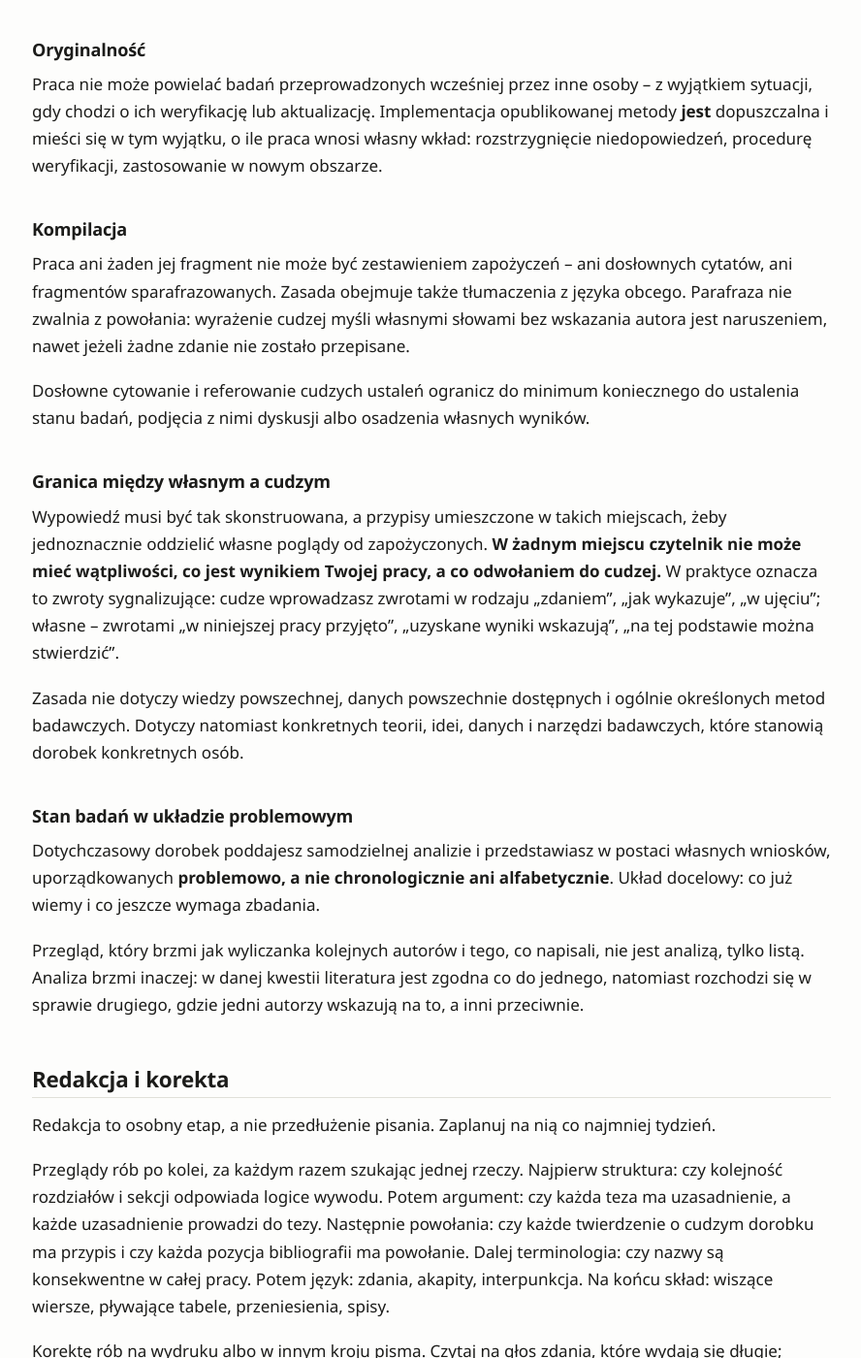
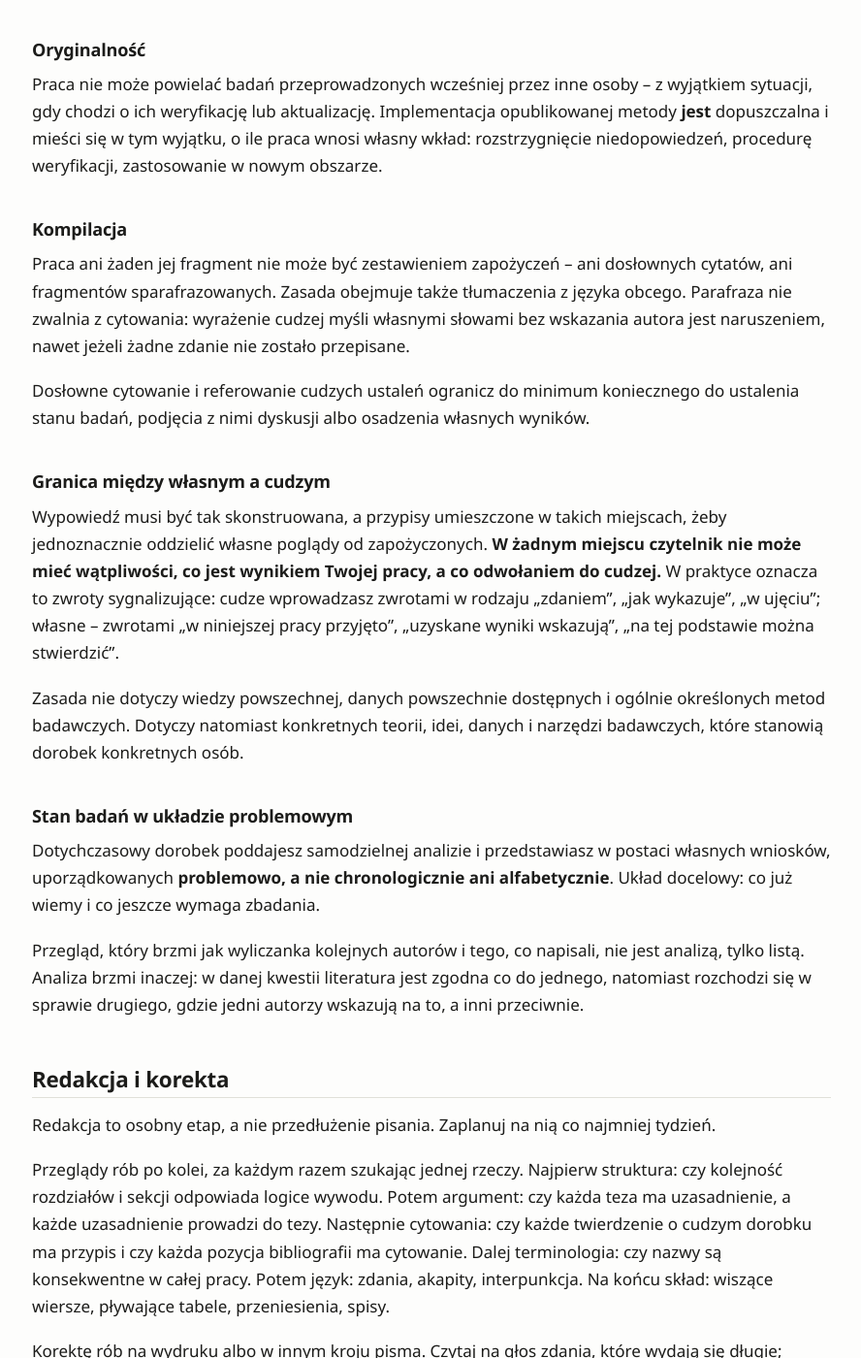
Before and after one commit to MarekDejaUJ/epi-seminarium-Deja, a Jekyll site: the page built from przewodniki/05-warsztat.md, in a window 1280 px wide and 1400 px high, scrolled down 5721 px. Shown: the whole window at 97% size, without its empty margins (195-1083 px from the left). Built offline with Jekyll 4.4.1, drawn with Linux system fonts in a browser that asks for light colours; our own code applies the rules of GitHub Pages for plain Markdown files; some of the changed text lies outside the part shown.

Commit message:
Warsztat pisania: cytowania i formy bezosobowe

```diff
--- a/przewodniki/05-warsztat.md
+++ b/przewodniki/05-warsztat.md
@@ -95,9 +95,9 @@
 
 Bibliografię prowadź **od pierwszego dnia**. Odtwarzanie jej po fakcie zajmuje kilka dni i zawsze kończy się brakującym numerem strony.
 
-Praktyka minimalna obejmuje cztery kroki. Utwórz kolekcję w Zotero z podkolekcjami na metodę, dziedzinę i narzędzia. Ustaw automatyczny eksport do pliku bibliograficznego projektu. Przy każdej pozycji zapisz jedno lub dwa zdania o tym, **do czego ta pozycja jest Ci potrzebna w pracy** – nie streszczenie, bo streszczenie jest w abstrakcie. Powołanie w tekście wstawiaj od razu przy pisaniu akapitu, a nie na końcu rozdziału.
+Praktyka minimalna obejmuje cztery kroki. Utwórz kolekcję w Zotero z podkolekcjami na metodę, dziedzinę i narzędzia. Ustaw automatyczny eksport do pliku bibliograficznego projektu. Przy każdej pozycji zapisz jedno lub dwa zdania o tym, **do czego ta pozycja jest Ci potrzebna w pracy** – nie streszczenie, bo streszczenie jest w abstrakcie. Cytowanie w tekście wstawiaj od razu przy pisaniu akapitu, a nie na końcu rozdziału.
 
-Sprawdzanie metadanych po imporcie jest obowiązkowe: bazy bibliograficzne notorycznie gubią drugie imiona, mylą typ dokumentu i skracają tytuły czasopism. Szczegóły techniczne opisuje rozdział [Bibliografia: plik BibTeX i Zotero](02-bibliografia.md#bibliografia-plik-bibtex-i-zotero).
+Sprawdzanie metadanych po imporcie jest obowiązkowe: bazy bibliograficzne notorycznie gubią drugie imiona, mylą typ dokumentu i skracają tytuły czasopism. Szczegóły techniczne są w rozdziale [Bibliografia: plik BibTeX i Zotero](02-bibliografia.md#bibliografia-plik-bibtex-i-zotero).
 
 ## Styl naukowy
 
@@ -120,7 +120,7 @@
 | Zamiast | Napisz |
 |---|---|
 | Niesamowicie ważnym zagadnieniem jest… | Zagadnienie ma znaczenie dla…, ponieważ… |
-| Jak wiadomo, media społecznościowe… | Badania nad mediami społecznościowymi wskazują, że… (powołanie) |
+| Jak wiadomo, media społecznościowe… | Badania nad mediami społecznościowymi wskazują, że… (cytowanie) |
 | Postanowiłem użyć tej metody, bo jest wygodna | Wybrano metodę ze względu na… |
 | Funkcja bierze dane i je przetwarza | Funkcja przyjmuje macierz ocen i zwraca wektor wag |
 
@@ -138,7 +138,7 @@
 
 ### Kompilacja
 
-Praca ani żaden jej fragment nie może być zestawieniem zapożyczeń – ani dosłownych cytatów, ani fragmentów sparafrazowanych. Zasada obejmuje także tłumaczenia z języka obcego. Parafraza nie zwalnia z powołania: wyrażenie cudzej myśli własnymi słowami bez wskazania autora jest naruszeniem, nawet jeżeli żadne zdanie nie zostało przepisane.
+Praca ani żaden jej fragment nie może być zestawieniem zapożyczeń – ani dosłownych cytatów, ani fragmentów sparafrazowanych. Zasada obejmuje także tłumaczenia z języka obcego. Parafraza nie zwalnia z cytowania: wyrażenie cudzej myśli własnymi słowami bez wskazania autora jest naruszeniem, nawet jeżeli żadne zdanie nie zostało przepisane.
 
 Dosłowne cytowanie i referowanie cudzych ustaleń ogranicz do minimum koniecznego do ustalenia stanu badań, podjęcia z nimi dyskusji albo osadzenia własnych wyników.
 
@@ -158,13 +158,13 @@
 
 Redakcja to osobny etap, a nie przedłużenie pisania. Zaplanuj na nią co najmniej tydzień.
 
-Przeglądy rób po kolei, za każdym razem szukając jednej rzeczy. Najpierw struktura: czy kolejność rozdziałów i sekcji odpowiada logice wywodu. Potem argument: czy każda teza ma uzasadnienie, a każde uzasadnienie prowadzi do tezy. Następnie powołania: czy każde twierdzenie o cudzym dorobku ma przypis i czy każda pozycja bibliografii ma powołanie. Dalej terminologia: czy nazwy są konsekwentne w całej pracy. Potem język: zdania, akapity, interpunkcja. Na końcu skład: wiszące wiersze, pływające tabele, przeniesienia, spisy.
+Przeglądy rób po kolei, za każdym razem szukając jednej rzeczy. Najpierw struktura: czy kolejność rozdziałów i sekcji odpowiada logice wywodu. Potem argument: czy każda teza ma uzasadnienie, a każde uzasadnienie prowadzi do tezy. Następnie cytowania: czy każde twierdzenie o cudzym dorobku ma przypis i czy każda pozycja bibliografii ma cytowanie. Dalej terminologia: czy nazwy są konsekwentne w całej pracy. Potem język: zdania, akapity, interpunkcja. Na końcu skład: wiszące wiersze, pływające tabele, przeniesienia, spisy.
 
 Korektę rób na wydruku albo w innym kroju pisma. Czytaj na głos zdania, które wydają się długie; zdanie, którego nie da się przeczytać jednym tchem, wymaga podziału. Przed ostatnim przeglądem odłóż tekst na dwa lub trzy dni – nie ma sposobu, żeby to obejść.
 
 ## Harmonogram
 
-Pisanie i budowa pakietu idą równolegle. Rozdziały powstają w kolejności innej niż kolejność w pracy; podaje ją tabela **Kolejność pisania rozdziałów**.
+Pisanie i budowa pakietu prowadzone są równolegle. Rozdziały powstają w kolejności innej niż kolejność w pracy; jest ona w tabeli **Kolejność pisania rozdziałów**.
 
 **Tabela 20. Co prowadzić od pierwszego dnia**
 
```
Also changed, not shown: other parts of przewodniki/05-warsztat.md (+1 -1 lines), 2 other files.
